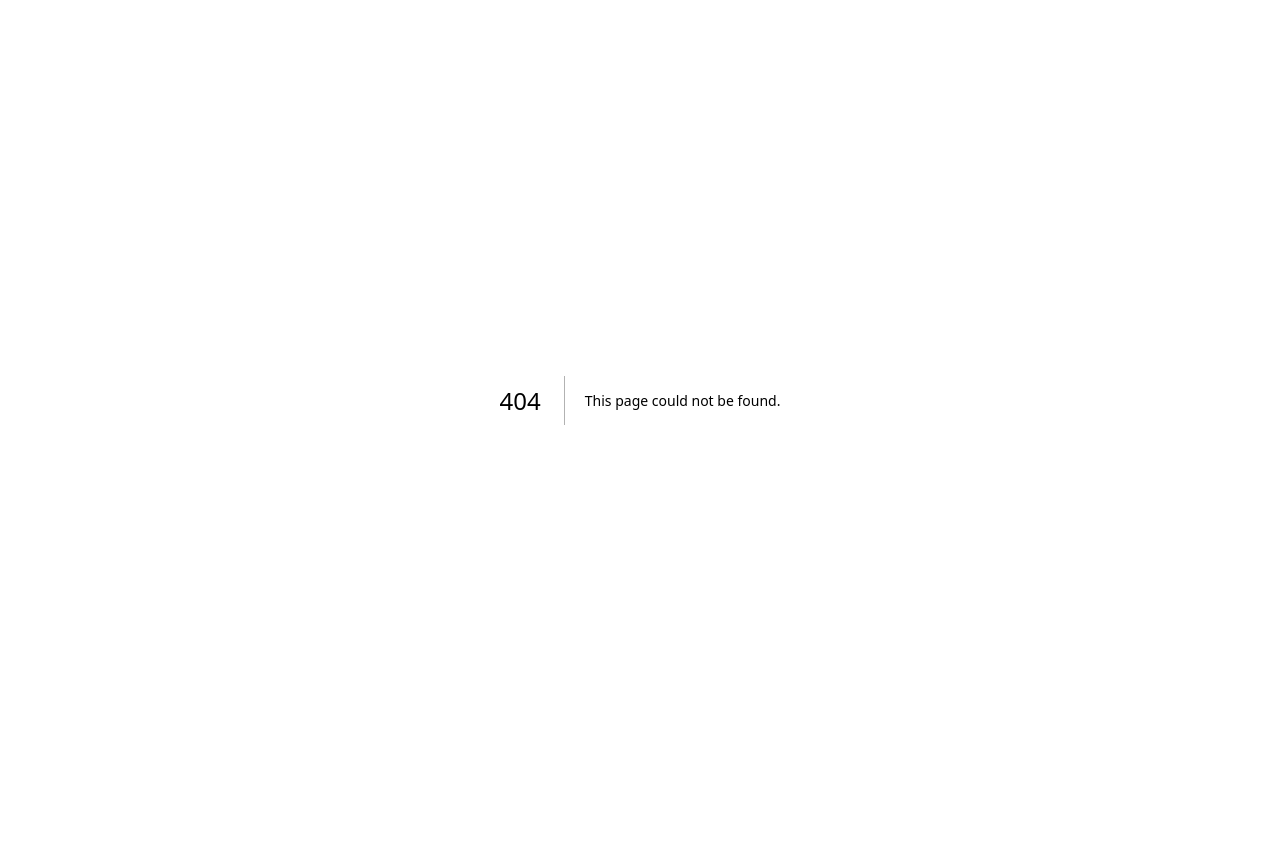
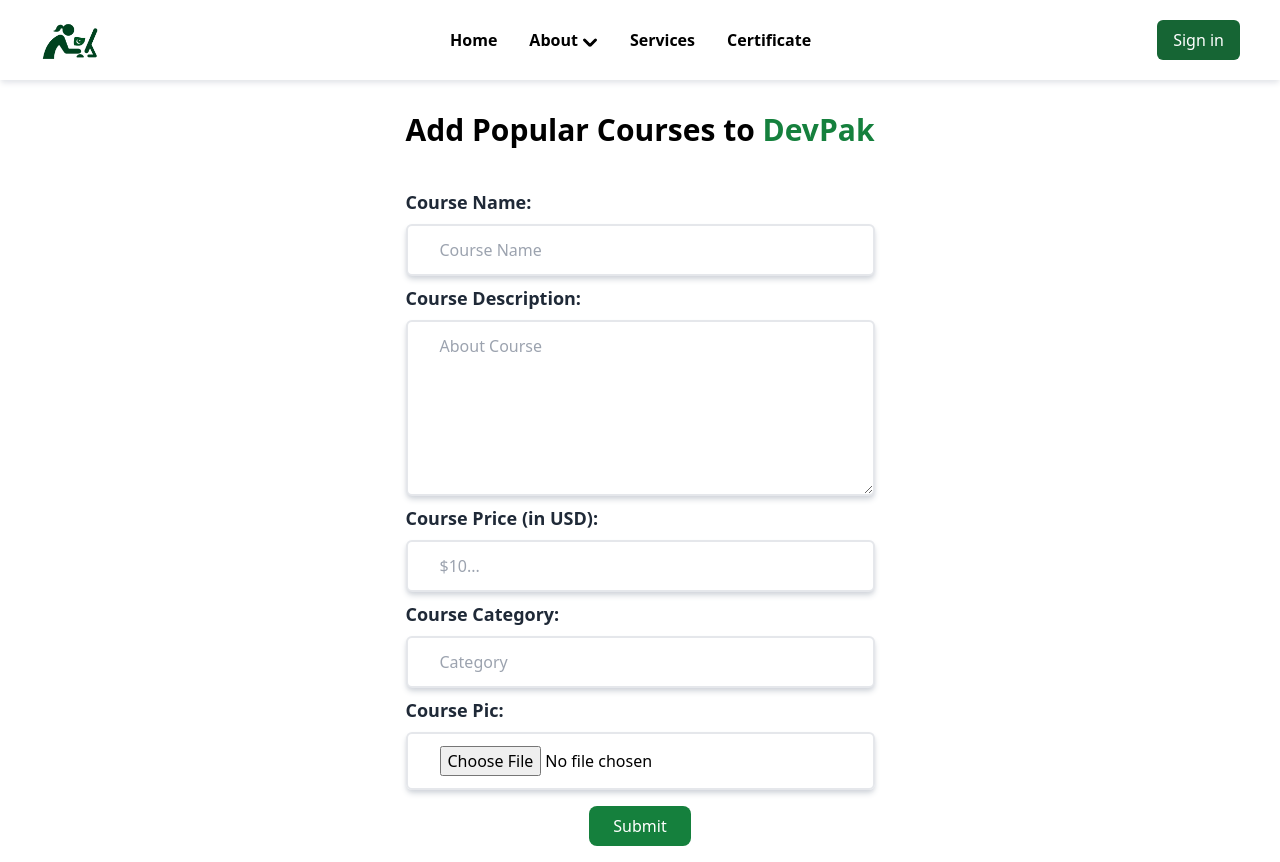
Before and after one commit to mhmAdmin1122/pakpo, a Next.js app: page /addPopCourses in a window 1280 px wide. Before the commit this address had no page. Before the commit the page ends 800 px from the top, so only its background shows below. Built offline with nearby package versions, Linux system fonts and the light colour scheme; no server answers.

Commit message:
home page updated

```diff
--- /dev/null
+++ b/lib/mongodbPopCourse.js
@@ -0,0 +1,10 @@
+import mongoose from "mongoose";
+
+export function mongodbPopCourseConnection(){
+    if(mongoose.connection.readyState === 1){
+        return mongoose.connection.asPromise();
+    }else{
+       const uri = process.env.MONGODB_URI;
+       return mongoose.connect(uri)
+    }
+}
--- /dev/null
+++ b/models/popCourse.js
@@ -0,0 +1,11 @@
+import { model, Schema, models } from "mongoose";
+
+const popCourseSchema = new Schema({
+    name: {type: String, required: true},
+    about: {type: String, required: true},
+    price: {type: String, required: true},
+    category: {type: String, required: true},
+    image: {type: String, required: true}
+})
+
+export const PopCourse = models.PopCourse || model('PopCourse', popCourseSchema);
--- /dev/null
+++ b/pages/addPopCourses/index.tsx
@@ -0,0 +1,15 @@
+import React from 'react'
+import PopularCourseDash from '../components/PopularCourseDash'
+import Layout from '../components/Layout'
+
+const index = () => {
+    return (
+        <>
+            <Layout>
+                <PopularCourseDash />
+            </Layout>
+        </>
+    )
+}
+
+export default index
--- /dev/null
+++ b/pages/api/popularCourse.js
@@ -0,0 +1,23 @@
+import { PopCourse } from "@/models/popCourse";
+import {mongodbPopCourseConnection} from '@/lib/mongodbPopCourse'
+
+export default async function handleteam(req, res) {
+  const { method } = req;
+  await mongodbPopCourseConnection();
+
+  if(method === "GET"){
+    res.json(await PopCourse.find().limit(6))
+  }
+
+  if (method === "POST") {
+    const { name, about, price, category, image } = req.body;
+    const teamsDoc = await PopCourse.create({
+      name,
+      about,
+      price,
+      category,
+      image,
+    });
+    res.json(teamsDoc);
+  }
+};
--- /dev/null
+++ b/pages/components/MapIframe.tsx
@@ -0,0 +1,12 @@
+import React from 'react'
+
+const MapIframe = () => {
+    return (
+        <div className='border-2 border-gray-200 shadow-lg shadow-gray-300 grid items-center my-2 h-56 rounded-lg w-full'>
+            <iframe src="https://www.google.com/maps/embed?pb=!1m14!1m12!1m3!1d217.28551110495482!2d71.6569898124141!3d29.38293055!2m3!1f0!2f0!3f0!3m2!1i1024!2i768!4f13.1!5e0!3m2!1sen!2s!4v1686939059072!5m2!1sen!2s" loading="lazy" referrerPolicy="no-referrer-when-downgrade" className='w-full h-full'>
+            </iframe>
+        </div>
+    )
+}
+
+export default MapIframe
--- /dev/null
+++ b/pages/components/PopularCourseDash.tsx
@@ -0,0 +1,53 @@
+import React, { useState } from 'react'
+import axios from 'axios'
+
+const PopularCourseDash = () => {
+
+    const [name, setName] = useState('')
+    const [about, setAbout] = useState('')
+    const [price, setPrice] = useState('')
+    const [category, setCategory] = useState('')
+    const [image, setImage] = useState<any>('')
+    const handleFileChange = (event:any) => {
+        const file = event.target.files[0];
+        const reader = new FileReader();
+        reader.readAsDataURL(file)
+        reader.onload = () => {
+            setImage(reader.result);
+            console.log(reader.result);
+        }
+        reader.onerror = (error) => {
+            console.log('Error', error)
+        }
+    };
+
+    async function handleSubmit(event:any) {
+        event.preventDefault();
+        const data = { name, about, price, category, image }
+        await axios.post('/api/popularCourse', data)
+    };
+    return (
+        <>
+            <form className='popCourse-Dash grid px-36 items-center justify-center' onSubmit={handleSubmit}>
+                <h1 className='font-bold text-3xl py-8 text-center'>Add Popular Courses to <b className='text-green-700'>DevPak</b></h1>
+                <label htmlFor="name">Course Name:</label>
+                <input type="text" placeholder='Course Name' id='name' name='name' value={name} onChange={ev => setName(ev.target.value)}/>
+                <label htmlFor="about">Course Description:</label>
+                <textarea name="about" id="about" cols={30} rows={10} placeholder='About Course' onChange={ev => setAbout(ev.target.value)}></textarea>
+                <label htmlFor="price">Course Price {"(in USD)"}:</label>
+                <input type="number" name="price" id="price" placeholder='$10...' onChange={ev => setPrice(ev.target.value)} />
+                <label htmlFor="category">Course Category:</label>
+                <input type="text" name="category" id="category" placeholder='Category' onChange={ev => setCategory(ev.target.value)} />
+                <label htmlFor="image">Course Pic:</label>
+                <input type="file" name="image" id="image" onChange={handleFileChange} />
+                <div className="submit-btn py-4 grid items-center justify-center">
+                    <button type="submit" className='bg-green-700 text-white px-6 py-2 rounded-lg font-medium'>
+                        Submit
+                    </button>
+                </div>
+            </form>
+        </>
+    )
+}
+
+export default PopularCourseDash
--- /dev/null
+++ b/pages/components/PopularCoursesCard.tsx
@@ -0,0 +1,28 @@
+import React from 'react'
+import Image from 'next/image'
+
+const PopularCoursesCard = ({ data }: any) => {
+    return (
+        <>
+            <div className="courseCard w-64 mx-6 border-2 border-gray-200 rounded-md overflow-hidden shadow-xl shadow-gray-300 my-2">
+                <div className="Image-bOX cursor-pointer relative">
+                    <Image src={data?.image} alt='cousre-card' width={255} height={200}/>
+                    <div className="badge absolute z-20 top-1.5 right-2 bg-green-700 text-white px-4 py-2 rounded-md">
+                        <b>{data.category}</b>
+                        <b className='absolute z-30 top-1 right-1'>*</b>
+                    </div>
+                </div>
+                <div className="Body-Box px-2 pt-2 grid justify-center">
+                    <b className='cursor-pointer'>{data?.name}</b>
+                    <p>{data?.about.slice(0, 135)}...</p>
+                    <p>Price: <b>{data?.price}$</b></p>
+                    <button className="serviceMore-btn bg-green-700 text-white px-6 py-2 rounded-lg font-medium my-2">
+                        Read More &rarr;
+                    </button>
+                </div>
+            </div>
+        </>
+    )
+}
+
+export default PopularCoursesCard;
--- a/pages/components/ServicesDashBoard.tsx
+++ b/pages/components/ServicesDashBoard.tsx
@@ -1,4 +1,4 @@
-import React, {useState} from 'react'
+import React, { useState } from 'react'
 import Layout from './Layout'
 import Head from 'next/head'
 import axios from 'axios';
@@ -9,7 +9,7 @@
     const [about, setAbout] = useState('');
     const [image, setImage] = useState<any>('');
 
-    const handleFileChange = (event:any) => {
+    const handleFileChange = (event: any) => {
         const file = event.target.files[0];
         const reader = new FileReader();
         reader.readAsDataURL(file)
@@ -22,7 +22,7 @@
         }
     };
 
-    async function handleSubmit(event:any) {
+    async function handleSubmit(event: any) {
         event.preventDefault();
         const data = { title, about, image }
         await axios.post('/api/service', data)
--- a/pages/index.tsx
+++ b/pages/index.tsx
@@ -1,8 +1,30 @@
-import HeroBaner from "./components/HeroBaner";
 import Layout from "./components/Layout";
 import Head from "next/head";
+import HeroBaner from "./components/HeroBaner";
+import { useEffect, useState } from "react";
+import axios from "axios";
+import ServiceCard from "./components/ServiceCard";
+import AOS from 'aos';
+import 'aos/dist/aos.css';
+import PopularCoursesCard from "./components/PopularCoursesCard";
+import MapIframe from "./components/MapIframe";
+import Link from "next/link";
+import { RiWhatsappFill, RiTwitterFill, RiShareFill } from 'react-icons/ri'
 
 export default function Home() {
+  const [service, setService] = useState([]);
+  const [proCourses, setProCourses] = useState([]);
+  useEffect(() => {
+    axios.get('/api/service').then(res => {
+      setService(res.data)
+    });
+    axios.get('/api/popularCourse').then(res => {
+      setProCourses(res.data)
+    });
+    AOS.init({
+      // Customize AOS options here (easing, duration, etc.)
+    });
+  }, []);
   return (
     <div>
       <Head>
@@ -10,6 +32,66 @@
       </Head>
       <Layout>
         <HeroBaner />
+        {/* Services Card */}
+        <h1 className='text-3xl font-bold text-center cursor-context-menu py-8'>
+          <b className='text-green-700 cursor-pointer transition-all ease-in-out duration-1000 hover:underline'>DevPak </b>
+          Services
+        </h1>
+        <div className="cardServivr-box flex flex-wrap justify-center items-start" data-aos="fade-down" data-aos-easing="linear" data-aos-duration="1500">
+          {service.map((service: any) => (
+            <ServiceCard data={service} key={service._id} />
+          ))}
+        </div>
+        {/* Popular Course */}
+        <h1 className='text-3xl font-bold text-center cursor-context-menu py-8'>
+          <b className='text-green-700 cursor-pointer transition-all ease-in-out duration-1000 hover:underline'>DevPak </b>
+          Popular Courses
+        </h1>
+        <div className="cardProCourses-box flex flex-wrap justify-center items-start">
+          {
+            proCourses.map((data: any) => (
+              <PopularCoursesCard data={data} key={data._id} />
+            ))
+          }
+        </div>
+        {/* Contact Detail */}
+        <div className="px-32 h-full my-6">
+          <h1 className='text-3xl font-bold text-center cursor-context-menu py-8'>
+            <b className='text-green-700 cursor-pointer transition-all ease-in-out duration-1000 hover:underline'>DevPak </b>
+            Contact Details
+          </h1>
+          <div className="contact-detail-List">
+            <ul className="contactNumbersList">
+              <li className="grid">
+                <div className="flex">
+                  <b className="text-2xl"><RiShareFill /></b>
+                  <b>Share Our Contact on</b>
+                </div>
+
+                <div className="flex gap-4">
+                  <Link href={"https://wa.me/?text=03257390045"} target="blank" className="flex items-center gap-1 bg-gray-100 border-2 border-gray-200 shadow-lg shadow-gray-300 w-fit px-6 py-2 rounded-xl my-4">
+                    <b>WhatsApp</b>
+                    <b className="text-green-700 text-2xl"><RiWhatsappFill /></b>
+                  </Link>
+                  <Link href={"https://twitter.com/intent/tweet?url=03257390045"} target="blank" className="flex items-center gap-1 bg-gray-100 border-2 border-gray-200 shadow-lg shadow-gray-300 w-fit px-6 py-2 rounded-xl my-4">
+                    <b>Twitter</b>
+                    <b className="text-blue-500 text-2xl"><RiTwitterFill /></b>
+                  </Link>
+                </div>
+
+              </li>
+            </ul>
+          </div>
+
+          <h1 className="text-2xl font-bold">Direction To DevPak Office</h1>
+          <MapIframe />
+          <div title="Go to DevPak Contact Us Page" className="grid items-center justify-center my-4">
+            <button className="bg-green-700 text-white rounded-lg px-6 py-2 font-medium">
+              <Link href="/contact_Us">More Details &rarr;</Link>
+            </button>
+          </div>
+        </div>
+        {/*  */}
       </Layout>
     </div>
   )
--- a/pages/services/index.tsx
+++ b/pages/services/index.tsx
@@ -6,8 +6,9 @@
 import ServiceCard from '../components/ServiceCard'
 
 const Services = () => {
-  const [service, setService] = useState<string | Boolean | Number | null | never | object | any>([]);
-  const id: string = service._id;
+  const [service, setService] = useState([]);
+  // const id: string = service._id;
+  // console.log(id)
   useEffect(() => {
     axios.get('/api/service').then(res => {
       setService(res.data)
@@ -24,8 +25,8 @@
           Services
         </h1>
         <div className="cardServivr-box flex flex-wrap justify-center items-start">
-          {service.map((service: string) => (
-            <ServiceCard data={service} key={id} />
+          {service.map((service: any) => (
+            <ServiceCard data={service} key={service._id} />
           ))}
         </div>
       </Layout>
--- a/styles/globals.css
+++ b/styles/globals.css
@@ -73,23 +73,39 @@
 } */
 /* term and services */
 
-.ts-boxes-cont{
+.ts-boxes-cont {
   @apply shadow-md px-4 py-3 border border-slate-300 mt-3;
 }
-.ts-boxes-cont h2{
+.ts-boxes-cont h2 {
   @apply font-bold text-xl mb-2;
 }
 
 /*  addTeam-Form */
 
-.addTeam-Form label, .service-add-from label{
+.addTeam-Form label,
+.service-add-from label,
+.popCourse-Dash label {
   @apply font-bold text-lg text-gray-800 my-2;
 }
 
-.addTeam-Form input, .service-add-from input{
+.addTeam-Form input,
+.service-add-from input,
+.popCourse-Dash input {
   @apply border-2 border-gray-200 shadow-md shadow-gray-300 w-full px-8 py-3 rounded-md outline-none;
 }
 
-.addTeam-Form textarea, .service-add-from textarea{
+.addTeam-Form textarea,
+.service-add-from textarea,
+.popCourse-Dash textarea {
   @apply border-2 border-gray-200 shadow-md shadow-gray-300 w-full px-8 py-3 rounded-md outline-none max-h-44;
 }
+
+input::-webkit-outer-spin-button,
+input::-webkit-inner-spin-button {
+  -webkit-appearance: none;
+  margin: 0;
+}
+
+.Image-bOX img{
+  height: 200px;
+}
```
